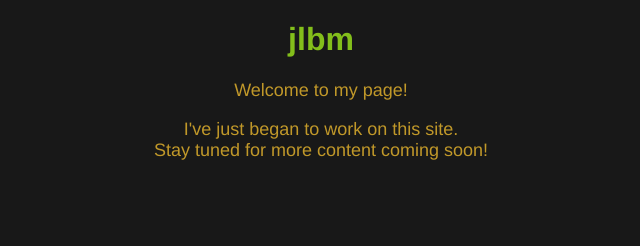
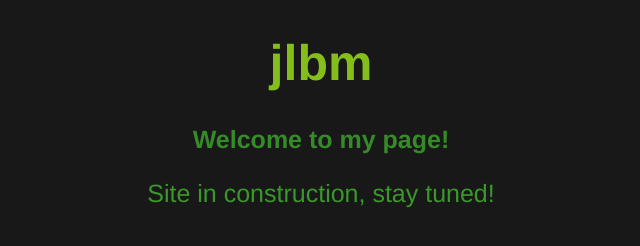
Before and after one commit to JLBaroja/JLBaroja.github.io, a plain HTML site: page index.html in a window 1280 px wide. Shown: the whole page, without its empty margins (319-959 px from the left). Drawn offline with Linux system fonts and the light colour scheme.

Commit message:
Site in construction!

```diff
--- a/index.html
+++ b/index.html
@@ -12,8 +12,10 @@
 <center>
   <h1>jlbm</h1>
   <p></p>
+  <b>
   <p>Welcome to my page!</p>
-  <p>I've just began to work on this site. <br />Stay tuned for more content coming soon!</p>
+  </b>
+  <p>Site in construction, stay tuned!</p>
 </center>
 
 </body>
--- a/style.css
+++ b/style.css
@@ -1,14 +1,15 @@
 h1 {
   color: #a2fd06;
+  font-size: 50px;
 }
 
 p {
-  font-size: 18px;
-  color: #ffc21b;
+  font-size: 25px;
+  color: #33c21b;
 }
 
 *{
-  font-family: Helvetica;
+  font-family: helvetica;
   opacity: 0.9;
 }
 
```
